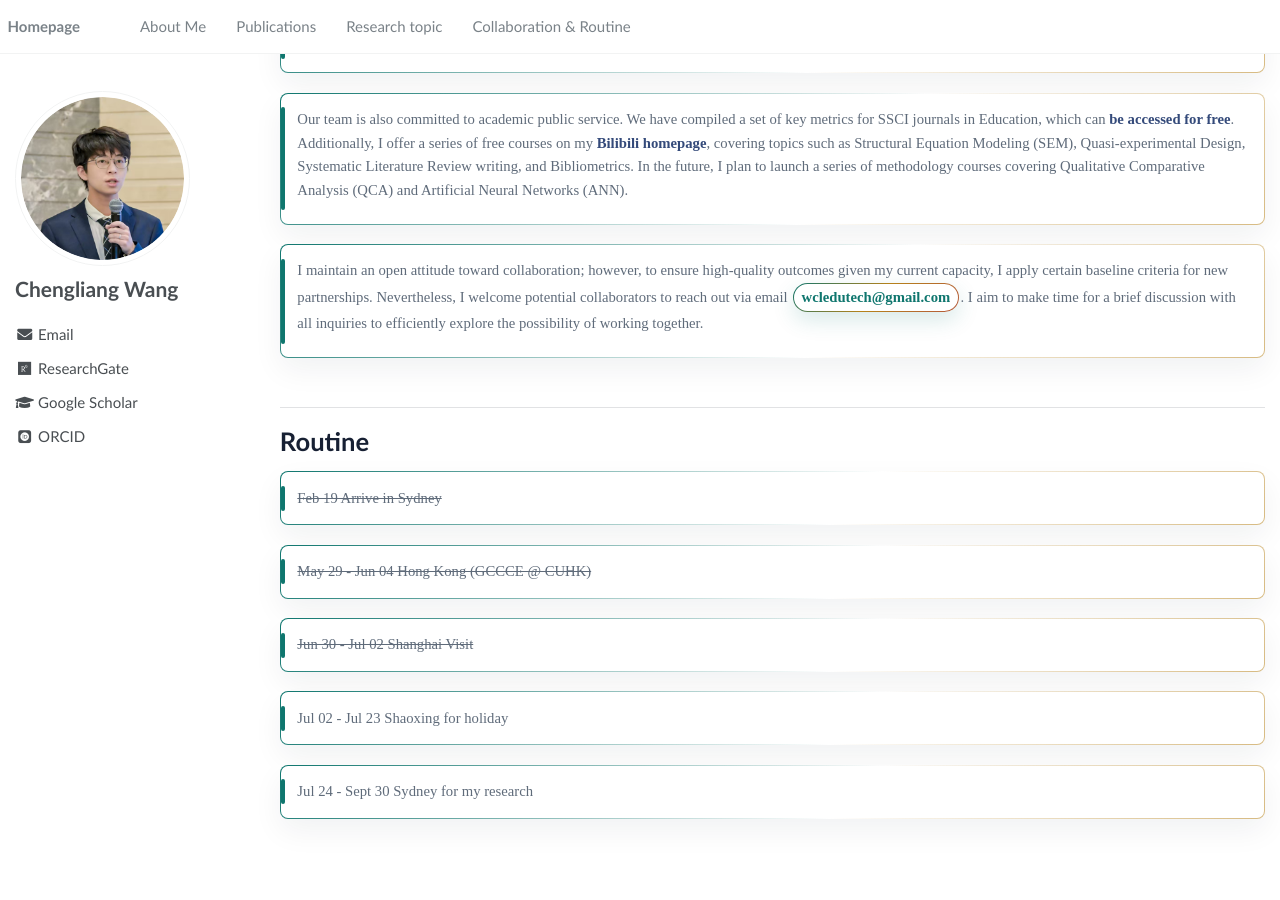
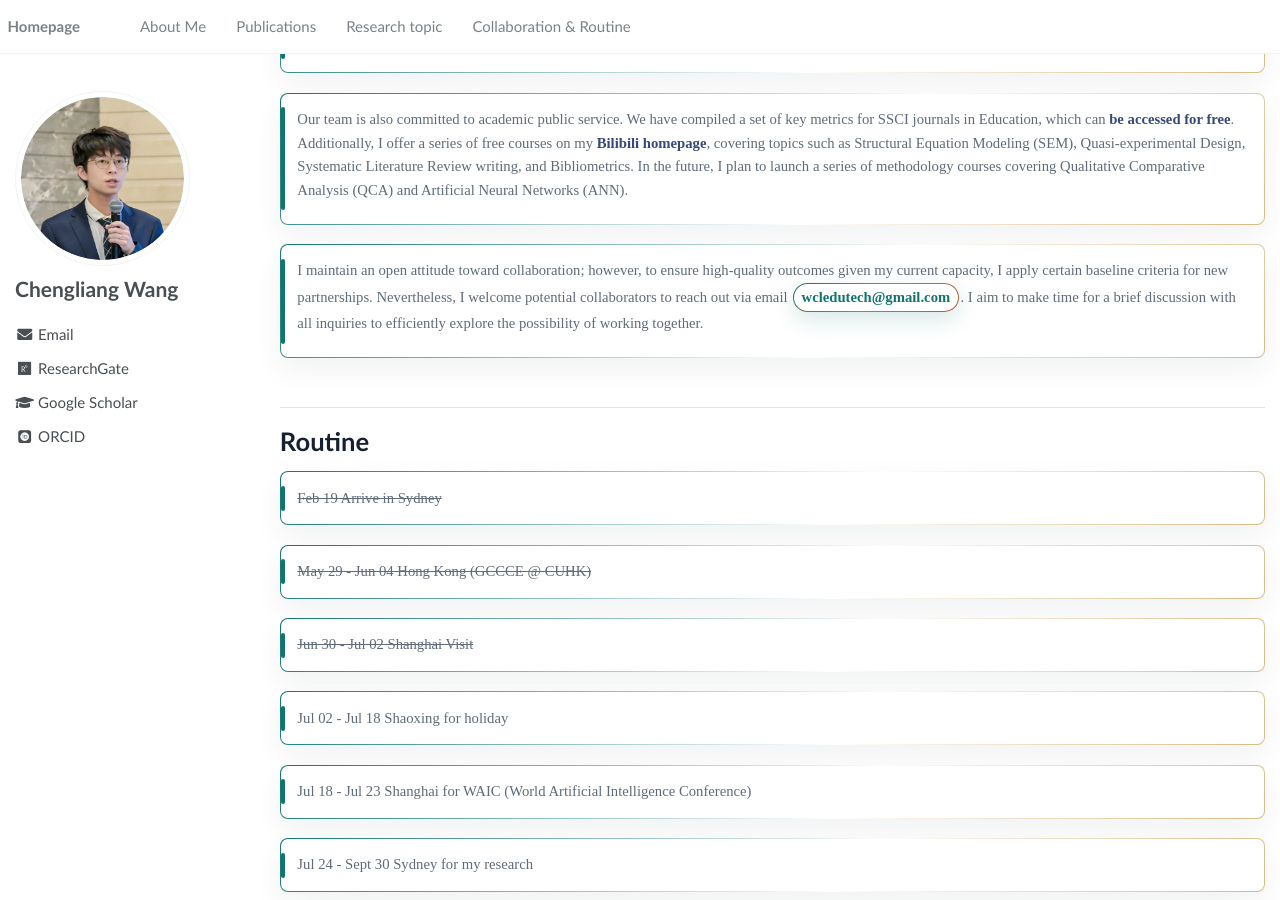
Before and after one commit to wcledutech/wcledutech.github.io, a Jekyll site: the page built from _pages/collaboration.md, in a window 1280 px wide and 900 px high, scrolled down 1034 px. Built offline with Jekyll 4.4.1, drawn with Linux system fonts in a browser that asks for light colours; some web fonts are replaced; before the commit the page ends 1860 px from its top, so only the background shows below that.

Commit message:
Split July Shaoxing and WAIC routine

```diff
--- a/_pages/collaboration.md
+++ b/_pages/collaboration.md
@@ -217,7 +217,8 @@ Additionally, <a href="https://scholar.google.com/citations?user=Ra8fbcYAAAAJ&hl
 - <del>Feb 19                   Arrive in Sydney</del>
 - <del>May 29 - Jun 04          Hong Kong (GCCCE @ CUHK)</del>
 - <del>Jun 30 - Jul 02          Shanghai Visit</del>
-- Jul 02 - Jul 23          Shaoxing for holiday
+- Jul 02 - Jul 18          Shaoxing for holiday
+- Jul 18 - Jul 23          Shanghai for WAIC (World Artificial Intelligence Conference)
 - Jul 24 - Sept 30         Sydney for my research
 
 </div>
```
